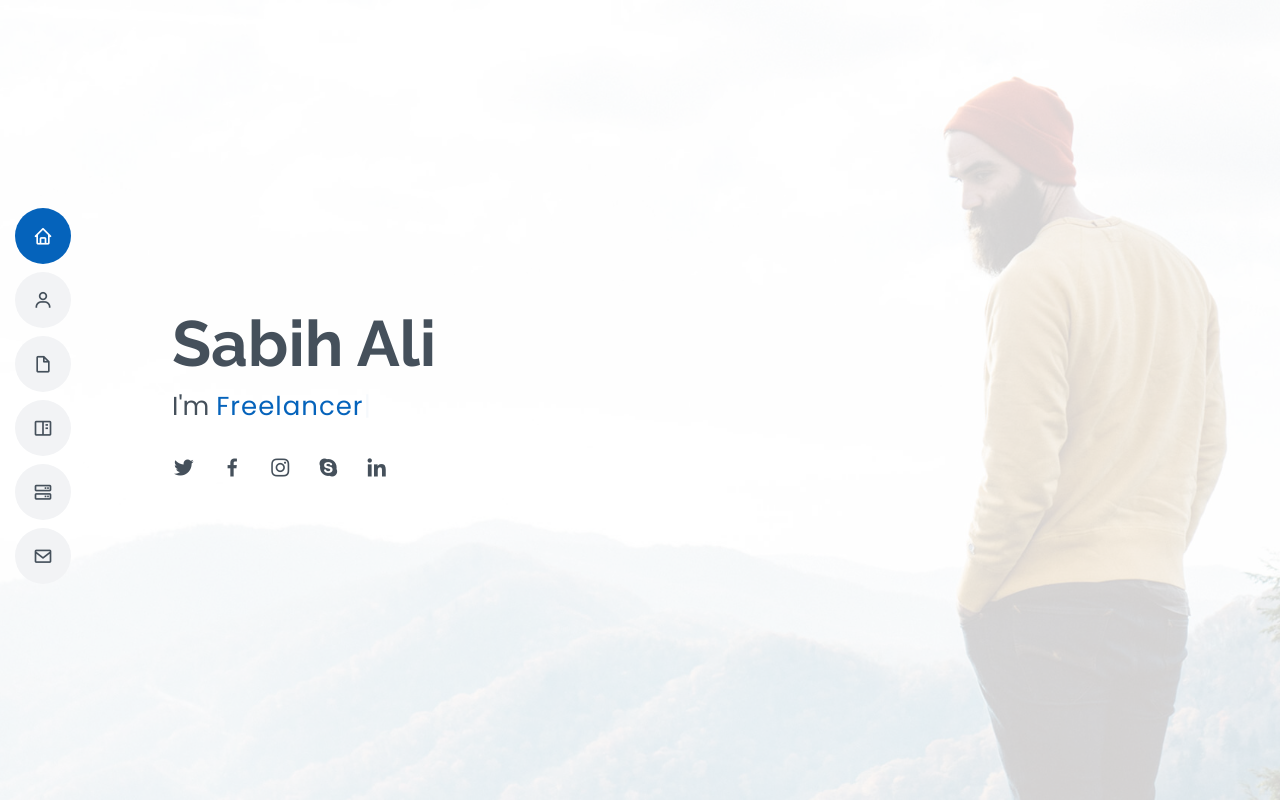
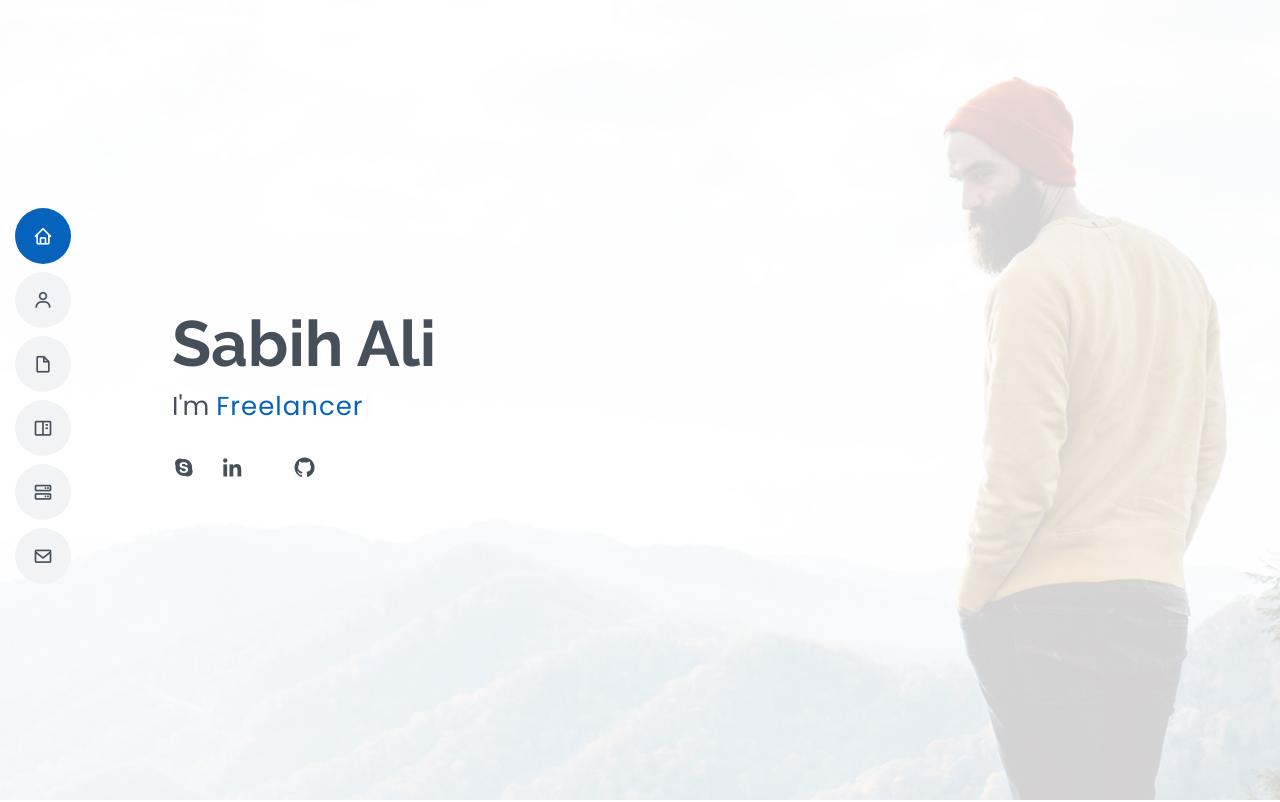
Before and after one commit to Sabih0199/portfolio-showcase, a plain HTML site: page index.html in a window 1280 px wide. Shown: the top 802 px of the page. Drawn offline with nearby package versions, Linux system fonts and the light colour scheme.

Commit message:
update index.html

```diff
--- a/index.html
+++ b/index.html
@@ -62,11 +62,13 @@
       <h1>Sabih Ali</h1>
       <p>I'm <span class="typed" data-typed-items="Developer, Freelancer"></span></p>
       <div class="social-links">
-        <a href="#" class="twitter"><i class="bx bxl-twitter"></i></a>
-        <a href="#" class="facebook"><i class="bx bxl-facebook"></i></a>
-        <a href="#" class="instagram"><i class="bx bxl-instagram"></i></a>
-        <a href="#" class="google-plus"><i class="bx bxl-skype"></i></a>
-        <a href="#" class="linkedin"><i class="bx bxl-linkedin"></i></a>
+        <!-- <a href="#" class="twitter"><i class="bx bxl-twitter"></i></a> -->
+        <!-- <a href="#" class="facebook"><i class="bx bxl-facebook"></i></a> -->
+        <!-- <a href="#" class="instagram"><i class="bx bxl-instagram"></i></a> -->
+        <a href="https://join.skype.com/invite/lLTy52xwL9Dc" class="google-plus"><i class="bx bxl-skype"></i></a>
+        <a href="https://pk.linkedin.com/in/sabih-ali" class="linkedin"><i class="bx bxl-linkedin"></i></a>
+        <a href="https://www.upwork.com/o/profiles/users/~01a90d1099d3bde19a" class="upwork"><i class="bx bxl-upwork"></i></a>
+        <a href="https://github.com/Sabih0199" class="github"><i class='bx bxl-github'></i></a>
       </div>
     </div>
   </section><!-- End Hero -->
```
